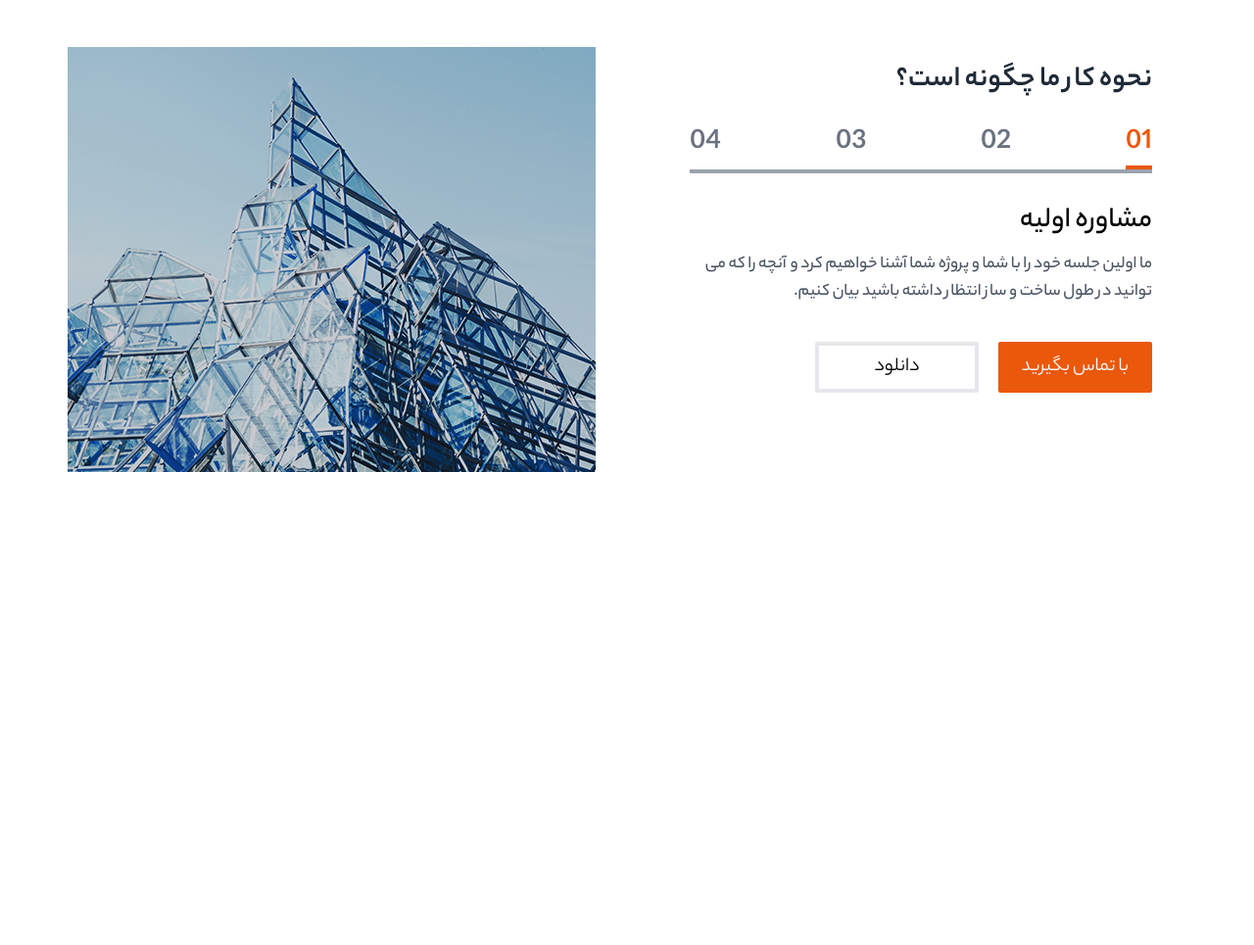
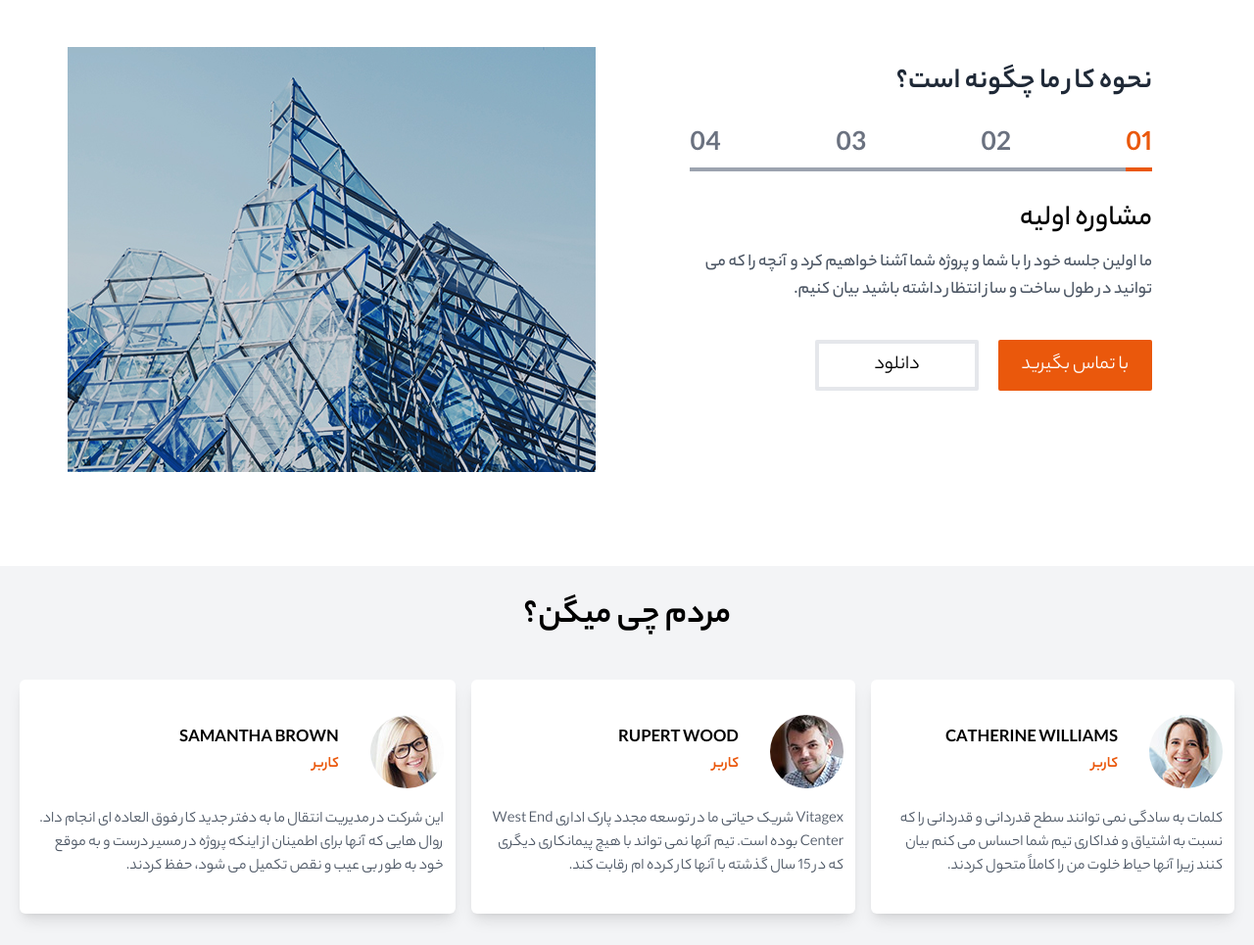
Before and after one commit to yooosef3/Construction, a website built with Parcel: page src/html/index.html in a window 1280 px wide. Shown: the part 4180-5145 px from the top of the page at 98% size. Before the commit the page ends 5046 px from the top, so only its background shows below. Built offline with nearby package versions, Linux system fonts and the light colour scheme.

Commit message:
comments section finished

```diff
--- a/src/html/index.html
+++ b/src/html/index.html
@@ -1474,14 +1474,14 @@
       <!-- end team section -->
 
       <!-- start work section -->
-          <section class="pb-96 mt-14 md:px-5 lg:px-10 flex items-center flex-col lg:flex-row lg:gap-8">
+          <section class="pb-96 mt-14 -mb-72 md:px-5 lg:px-10 flex items-center flex-col lg:flex-row lg:gap-8">
             <div x-data="{work: 1}" class="lg:w-[50%] w-full px-16 text-center md:text-right">
               <h1 class="text-gray-800 text-2xl md:text-3xl font-semibold">نحوه کار ما چگونه است؟</h1>
               <ul class="flex justify-center md:justify-between md:border-b-4 border-gray-400 gap-5 text-gray-500 mt-5">
-                <li x-on:click="work=1" :class="work === 1 ? 'border-orange-600 text-orange-600 md:border-b-4' : 'border-gray-500' " class="border-y-4 md:border-y-0 cursor-pointer hover:text-orange-600 duration-200 text-xl md:text-3xl font-bold pt-2 pb-1">01</li>
-                <li x-on:click="work=2" :class="work === 2 ? 'border-orange-600 text-orange-600 md:border-b-4' : 'border-gray-500' " class="border-y-4 md:border-y-0 cursor-pointer hover:text-orange-600 duration-200 text-xl md:text-3xl font-bold pt-2 pb-1">02</li>
-                <li x-on:click="work=3" :class="work === 3 ? 'border-orange-600 text-orange-600 md:border-b-4' : 'border-gray-500' " class="border-y-4 md:border-y-0 cursor-pointer hover:text-orange-600 duration-200 text-xl md:text-3xl font-bold pt-2 pb-1">03</li>
-                <li x-on:click="work=4" :class="work === 4 ? 'border-orange-600 text-orange-600 md:border-b-4' : 'border-gray-500' " class="border-y-4 md:border-y-0 cursor-pointer hover:text-orange-600 duration-200 text-xl md:text-3xl font-bold pt-2 pb-1">04</li>
+                <li x-on:click="work=1" :class="work === 1 ? 'border-orange-600 text-orange-600 md:border-b-4' : 'border-gray-500' " class="border-y-4 md:border-y-0 cursor-pointer hover:text-orange-600 duration-200 text-xl md:text-3xl font-bold md:-mb-1 pt-2 pb-1">01</li>
+                <li x-on:click="work=2" :class="work === 2 ? 'border-orange-600 text-orange-600 md:border-b-4' : 'border-gray-500' " class="border-y-4 md:border-y-0 cursor-pointer hover:text-orange-600 duration-200 text-xl md:text-3xl font-bold md:-mb-1 pt-2 pb-1">02</li>
+                <li x-on:click="work=3" :class="work === 3 ? 'border-orange-600 text-orange-600 md:border-b-4' : 'border-gray-500' " class="border-y-4 md:border-y-0 cursor-pointer hover:text-orange-600 duration-200 text-xl md:text-3xl font-bold md:-mb-1 pt-2 pb-1">03</li>
+                <li x-on:click="work=4" :class="work === 4 ? 'border-orange-600 text-orange-600 md:border-b-4' : 'border-gray-500' " class="border-y-4 md:border-y-0 cursor-pointer hover:text-orange-600 duration-200 text-xl md:text-3xl font-bold md:-mb-1 pt-2 pb-1">04</li>
               </ul>
               <div :class='{ block: work === 1, hidden: work !== 1 }'>
                 <div class="mt-8">
@@ -1529,6 +1529,48 @@
             </div>
           </section>
       <!-- end work section -->
+
+      <!-- start comments section -->
+          <section class="bg-gray-100 py-8">
+            <h1 class="text-center mb-11 text-3xl lg:text-4xl font-bold">مردم چی میگن؟</h1>
+            <div class="flex px-5 flex-col lg:flex-row gap-4 justify-center items-center">
+              <div class="shadow-lg px-3 bg-white rounded-md lg:py-9 py-7">
+                <div class="flex gap-8 mb-5 items-center">
+                  <img src='../../assets/images/user-11-75x75.jpg' class="rounded-full cursor-pointer"/>
+                  <div>
+                    <h2 class="text-lg hover:text-orange-600 duration-200 cursor-pointer font-semibold">CATHERINE WILLIAMS</h2>
+                    <p class="text-orange-600 font-semibold">کاربر</p>
+                  </div>
+                </div>
+                <p class="text-gray-600">
+                  کلمات به سادگی نمی توانند سطح قدردانی و قدردانی را که نسبت به اشتیاق و فداکاری تیم شما احساس می کنم بیان کنند زیرا آنها حیاط خلوت من را کاملاً متحول کردند.
+                </p>
+              </div>
+              <div class="shadow-lg px-3 bg-white rounded-md lg:py-9 py-7">
+                <div class="flex gap-8 mb-5 items-center">
+                  <img src='../../assets/images/user-12-75x75.jpg' class="rounded-full cursor-pointer"/>
+                  <div>
+                    <h2 class="text-lg hover:text-orange-600 duration-200 cursor-pointer font-semibold">RUPERT WOOD</h2>
+                    <p class="text-orange-600 font-semibold">کاربر</p>
+                  </div>
+                </div>
+                <p class="text-gray-600">
+                  Vitagex شریک حیاتی ما در توسعه مجدد پارک اداری West End Center بوده است. تیم آنها نمی تواند با هیچ پیمانکاری دیگری که در 15 سال گذشته با آنها کار کرده ام رقابت کند.                </p>
+              </div>
+              <div class="shadow-lg px-3 bg-white rounded-md lg:py-9 py-7">
+                <div class="flex gap-8 mb-5 items-center">
+                  <img src='../../assets/images/user-20-75x75.jpg' class="rounded-full cursor-pointer"/>
+                  <div>
+                    <h2 class="text-lg hover:text-orange-600 duration-200 cursor-pointer font-semibold">SAMANTHA BROWN</h2>
+                    <p class="text-orange-600 font-semibold">کاربر</p>
+                  </div>
+                </div>
+                <p class="text-gray-600">
+                  این شرکت در مدیریت انتقال ما به دفتر جدید کار فوق العاده ای انجام داد. روال هایی که آنها برای اطمینان از اینکه پروژه در مسیر درست و به موقع خود به طور بی عیب و نقص تکمیل می شود، حفظ کردند.                </p>
+              </div>
+            </div>
+          </section>
+      <!-- end comments section -->
     </main>
     <script src="https://unpkg.com/alpinejs@3.10.3/dist/cdn.min.js"></script>
     <script src="/src/js/swiper-bundle.min.js"></script>
```
Also changed, not shown: assets/images/user-11-75x75.jpg (added), assets/images/user-12-75x75.jpg (added), assets/images/user-20-75x75.jpg (added), src/css/output.css.
